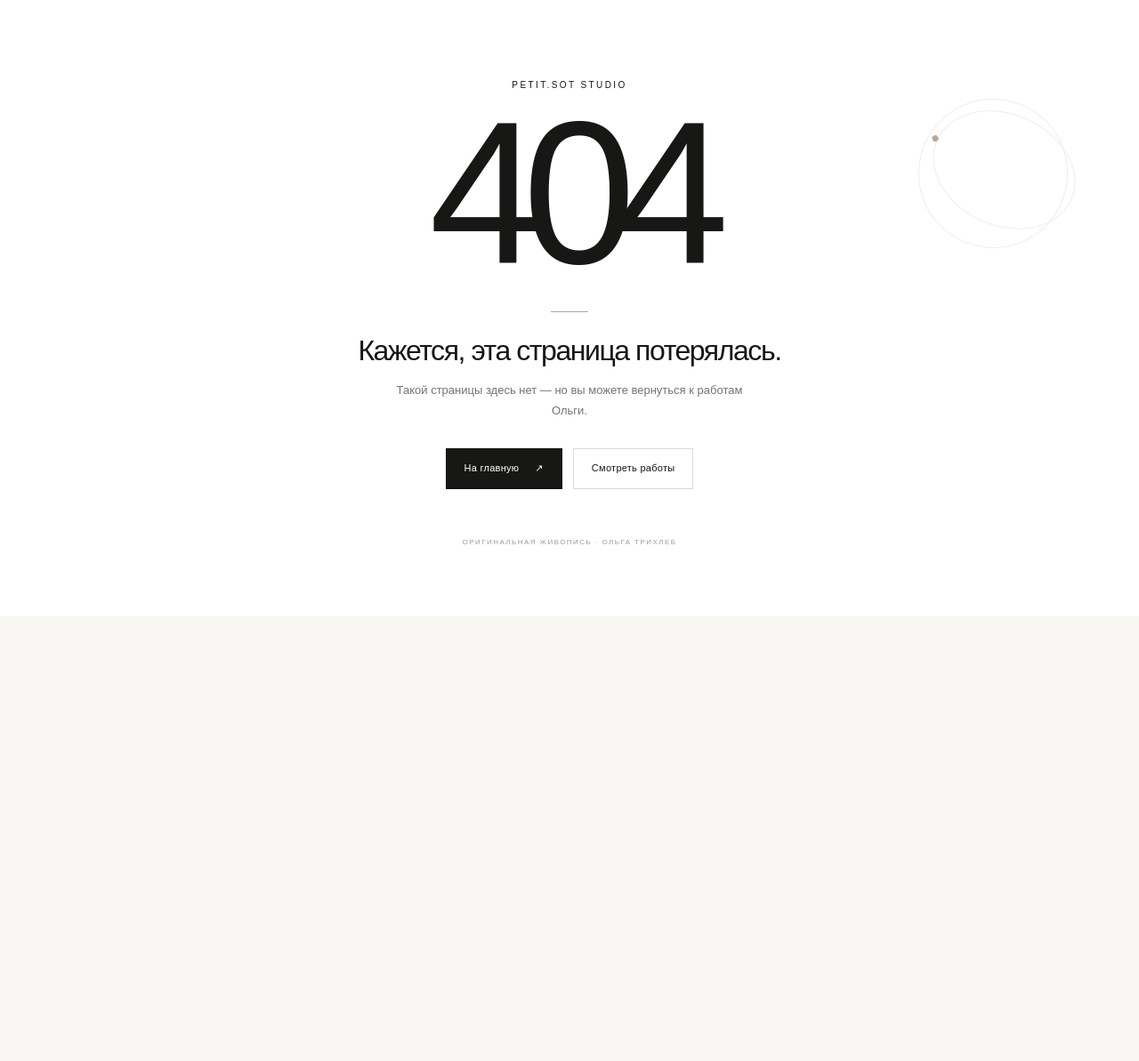
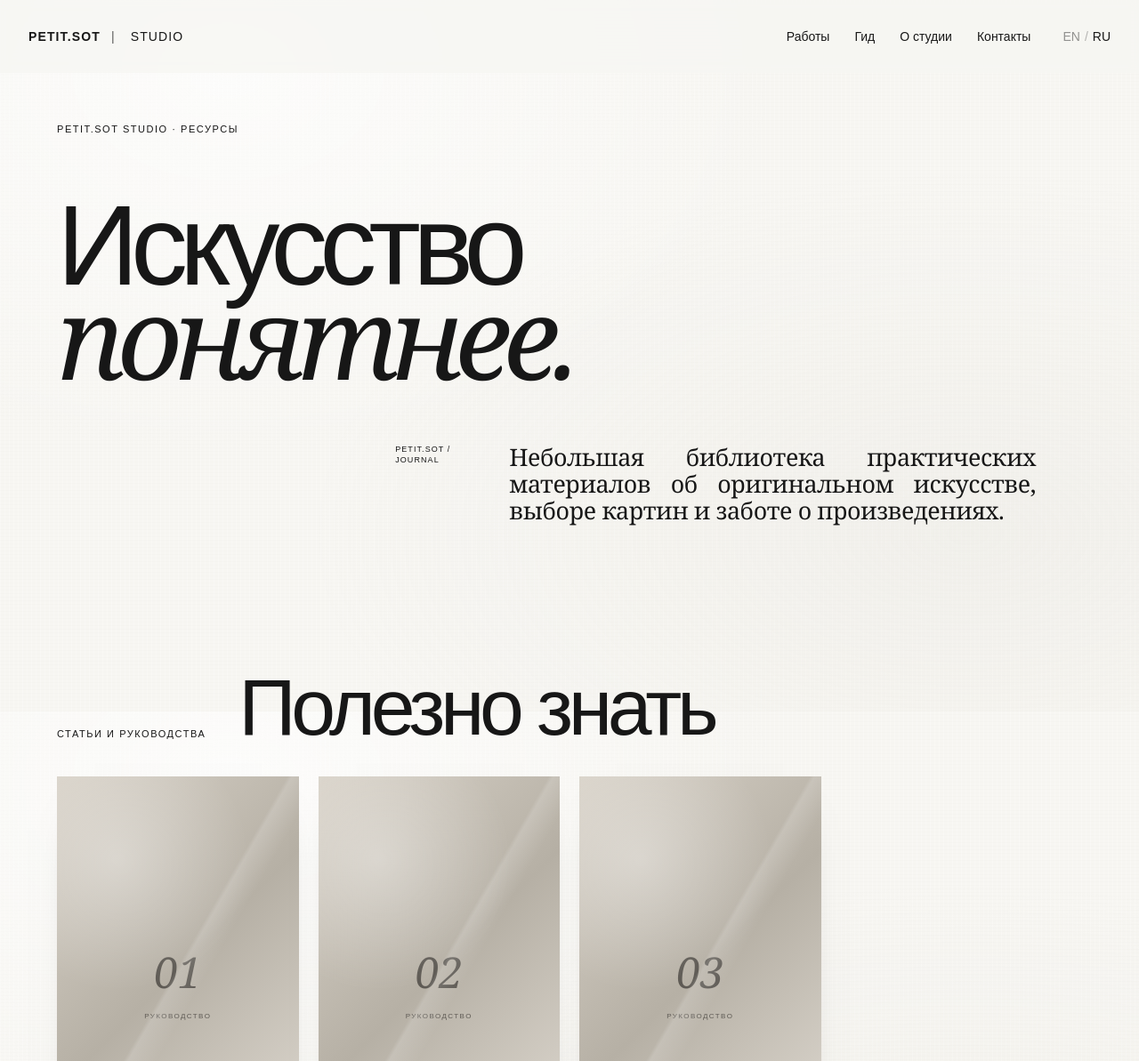
Before and after one commit to brodsk/PETIT-SOT-STUDIO, a Next.js app: page /ru/journal in a window 1280 px wide. Before the commit this address had no page. Shown: the top 1193 px of the page at 89% size. Before the commit the page ends 800 px from the top, so only its background shows below. Built offline with nearby package versions, Linux system fonts and the light colour scheme.

Commit message:
Add bilingual art resources journal

```diff
--- /dev/null
+++ b/app/[locale]/journal/page.tsx
@@ -0,0 +1,82 @@
+import type { Metadata } from "next";
+import Link from "next/link";
+
+const SITE_URL = "https://www.petitsot.com";
+
+export async function generateMetadata({ params }: { params: Promise<{ locale: string }> }): Promise<Metadata> {
+  const { locale } = await params;
+  const ru = locale === "ru";
+  const title = ru ? "Гид по оригинальному искусству и живописи | PETIT.SOT" : "Original Art & Painting Guides | PETIT.SOT STUDIO";
+  const description = ru
+    ? "Практические статьи об оригинальных картинах: как выбрать произведение для интерьера, чем оригинал отличается от принта и как ухаживать за живописью."
+    : "Practical guides to original art: how to choose a painting for your home, original artwork vs prints, and how to care for an original painting.";
+  const canonical = `${SITE_URL}${ru ? "/ru" : ""}/journal`;
+  return {
+    title, description,
+    alternates: { canonical, languages: { en: `${SITE_URL}/journal`, ru: `${SITE_URL}/ru/journal`, "x-default": `${SITE_URL}/journal` } },
+    openGraph: { type: "website", title, description, url: canonical, siteName: "PETIT.SOT STUDIO" },
+  };
+}
+
+const guides = [
+  {
+    slug: "how-to-choose-an-original-painting",
+    en: { title: "How to Choose an Original Painting for Your Home", description: "A thoughtful guide to scale, colour, subject, placement and choosing artwork that feels right in your space." },
+    ru: { title: "Как выбрать оригинальную картину для дома", description: "Практическое руководство: размер, цвет, сюжет, размещение и выбор картины, которая будет близка именно вам." },
+  },
+  {
+    slug: "original-art-vs-print",
+    en: { title: "Original Art vs Art Prints: What Is the Difference?", description: "Understand the difference between a one-of-a-kind original painting and a printed reproduction." },
+    ru: { title: "Оригинальная картина или принт: в чём разница?", description: "Разбираемся, чем уникальная авторская работа отличается от печатной репродукции." },
+  },
+  {
+    slug: "how-to-care-for-an-original-painting",
+    en: { title: "How to Care for an Original Painting", description: "Simple, careful ways to protect paintings on canvas and paper from light, dust and environmental changes." },
+    ru: { title: "Как ухаживать за оригинальной картиной", description: "Как беречь живопись на холсте и бумаге от света, пыли и перепадов окружающей среды." },
+  },
+];
+
+export default async function JournalPage({ params }: { params: Promise<{ locale: string }> }) {
+  const { locale } = await params;
+  const ru = locale === "ru";
+  return (
+    <main className="text-page about-page">
+      <section className="about-hero">
+        <p className="eyebrow">PETIT.SOT STUDIO · {ru ? "РЕСУРСЫ" : "RESOURCES"}</p>
+        <h1>{ru ? <>Искусство<br /><i>понятнее.</i></> : <>Art,<br /><i>considered.</i></>}</h1>
+        <div className="about-lead">
+          <span className="about-index">PETIT.SOT / JOURNAL</span>
+          <p>{ru
+            ? "Небольшая библиотека практических материалов об оригинальном искусстве, выборе картин и заботе о произведениях."
+            : "A growing library of practical notes on original art, choosing paintings and caring for the works you live with."}</p>
+        </div>
+      </section>
+      <section className="works-section">
+        <div className="works-section-heading">
+          <span className="eyebrow">{ru ? "СТАТЬИ И РУКОВОДСТВА" : "ARTICLES & GUIDES"}</span>
+          <h2>{ru ? "Полезно знать" : "Useful to know"}</h2>
+        </div>
+        <div className="archive-grid archive-grid-even">
+          {guides.map((guide, index) => {
+            const item = ru ? guide.ru : guide.en;
+            return (
+              <Link className="archive-card" href={`/journal/${guide.slug}`} key={guide.slug}>
+                <div className="archive-image art-placeholder"><span>{String(index + 1).padStart(2, "0")}</span><small>{ru ? "РУКОВОДСТВО" : "GUIDE"}</small></div>
+                <div className="archive-card-meta"><span>{item.title}</span><span>↗</span></div>
+                <p>{item.description}</p>
+              </Link>
+            );
+          })}
+        </div>
+      </section>
+      <section className="about-originals">
+        <p className="eyebrow">PETIT.SOT STUDIO · TRENČÍN, SLOVAKIA</p>
+        <p className="about-originals-statement">{ru ? "Оригинальная живопись Ольги Трихлеб." : "Original paintings by Olga Trikhleb."}</p>
+        <div className="about-originals-bottom">
+          <span>{ru ? "Независимая художественная студия" : "Independent art studio"}</span>
+          <Link className="arrow-link" href="/works">{ru ? "Открыть каталог" : "Explore the collection"} <span>↗</span></Link>
+        </div>
+      </section>
+    </main>
+  );
+}
```
